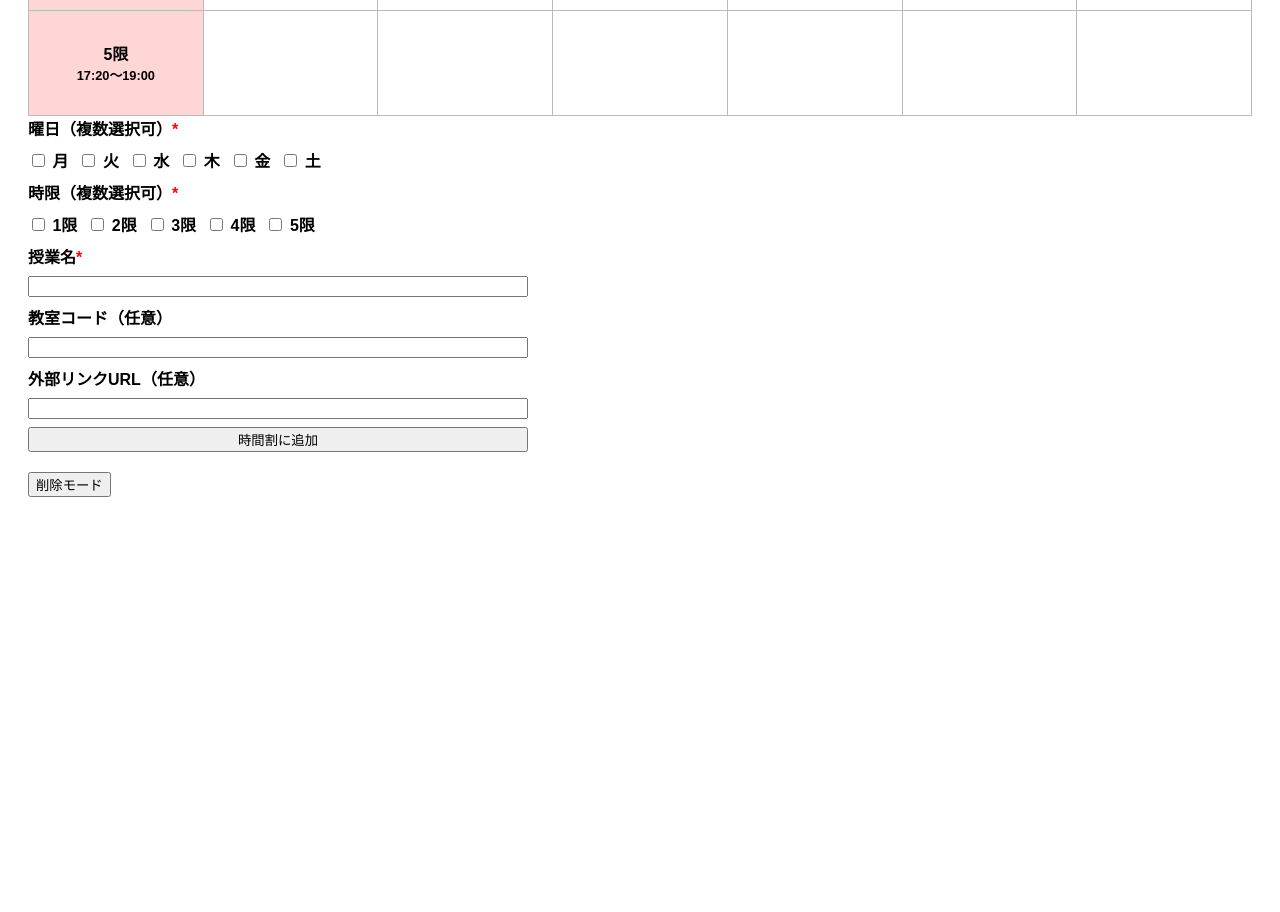
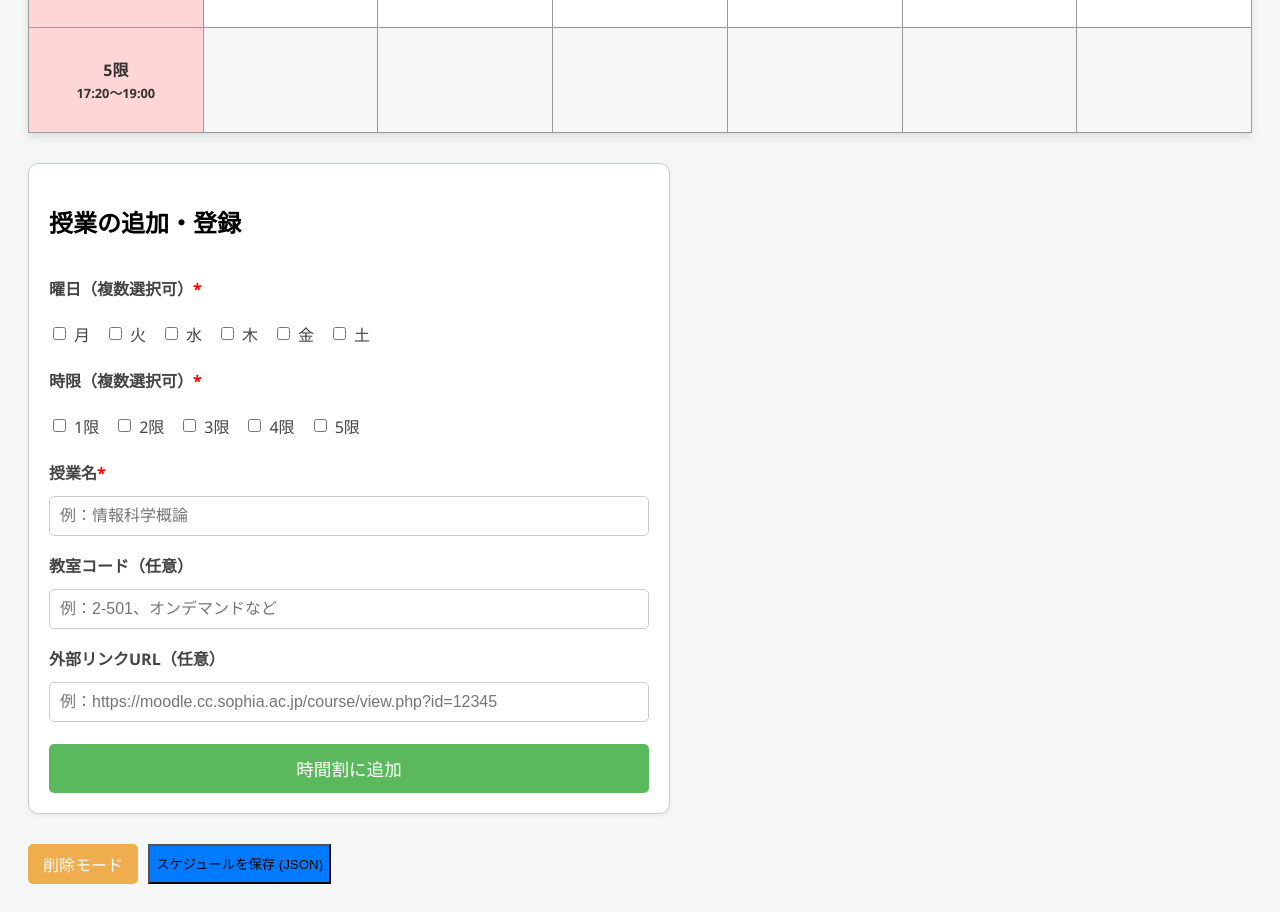
Before and after one commit to germanium324/Jikannwari, a plain HTML site: page index.html in a window 1280 px wide. Shown: the part 596-1508 px from the top of the page. Before the commit the page ends 1121 px from the top, so only its background shows below. Drawn offline with Linux system fonts and the light colour scheme.

Commit message:
Update index.html

```diff
--- a/index.html
+++ b/index.html
@@ -6,34 +6,56 @@
     <title>時間割</title>
     <style>
         body {
-      font-family: sans-serif;
+            font-family: 'Segoe UI', Tahoma, Geneva, Verdana, sans-serif;
             padding: 20px;
+            background-color: #f4f7f6;
         }
 
+        h1 {
+            color: #333;
+            border-bottom: 2px solid #ffd6d6;
+            padding-bottom: 5px;
+        }
+
+        /* --- 時間割テーブルのスタイル --- */
         table {
             border-collapse: collapse;
             width: 100%;
             table-layout: fixed;
             margin-top: 20px;
+            box-shadow: 0 4px 8px rgba(0, 0, 0, 0.1);
+            background-color: #ffffff;
         }
 
         th,
         td {
-      border: 1px solid #bbbbbb;
+            border: 1px solid #999999;
+            /* 線の色を濃く */
             text-align: center;
             padding: 0;
         }
 
         th {
             background-color: #ffd6d6;
+            font-weight: bold;
+            color: #333;
+            padding: 5px 0;
         }
 
         td {
             height: 100px;
             vertical-align: top;
             padding: 2px;
+            background-color: #ffffff;
+            /* 授業がないセルのデフォルト背景 */
         }
 
+        /* ゼブラストライプ (縞模様) */
+        #timetable tr:nth-child(even) td {
+            background-color: #f7f7f7;
+        }
+
+        /* --- 授業セル (a.subject) のスタイル --- */
         a.subject {
             display: flex;
             flex-direction: column;
@@ -42,48 +64,145 @@
             height: 100%;
             text-decoration: none;
             background-color: #add8e6;
-      border-radius: 5px;
+            border-radius: 8px;
+            /* 角を丸く */
             box-sizing: border-box;
             color: inherit;
             overflow: hidden;
+            box-shadow: 2px 2px 4px rgba(0, 0, 0, 0.1);
+            /* 影を追加 */
+            transition: background-color 0.3s, transform 0.1s;
+            /* アニメーション */
         }
 
         .subject-name {
             text-align: center;
-      font-size: 0.9em;
+            font-size: 1.0em;
+            /* 少し大きく */
+            font-weight: bold;
+            /* 太字に */
             word-wrap: break-word;
         }
 
         .subject:hover {
-      background-color: #d173b9;
+            background-color: #79c5e3;
+            /* ホバー時の色 */
+            transform: translateY(-2px);
+            /* 少し浮き上がるアニメーション */
         }
 
         .room {
             text-align: right;
-      font-size: 0.8em;
-      color: #333;
+            font-size: 0.9em;
+            /* 少し大きく */
+            color: #555;
             word-wrap: break-word;
         }
 
+        /* --- フォームのスタイル --- */
         form {
             display: flex;
             flex-direction: column;
-      gap: 8px;
-      max-width: 500px;
+            gap: 12px;
+            max-width: 600px;
+            margin: 30px 0;
+            border: 1px solid #ccc;
+            padding: 20px;
+            border-radius: 10px;
+            background-color: #ffffff;
+            box-shadow: 0 2px 4px rgba(0, 0, 0, 0.05);
         }
 
         label {
             font-weight: bold;
+            color: #444;
+            margin-top: 5px;
+        }
+
+        input[type="text"],
+        input[type="url"] {
+            padding: 10px;
+            border: 1px solid #ccc;
+            border-radius: 5px;
+            font-size: 1.0em;
+            box-sizing: border-box;
+            width: 100%;
         }
 
         .checkbox-group {
             display: flex;
-      gap: 10px;
+            gap: 15px;
             flex-wrap: wrap;
+            padding: 5px 0;
         }
 
+        .checkbox-group label {
+            display: flex;
+            align-items: center;
+            gap: 5px;
+            font-weight: normal;
+            cursor: pointer;
+        }
+
+        button[type="submit"] {
+            padding: 12px 20px;
+            background-color: #5cb85c;
+            color: white;
+            border: none;
+            border-radius: 5px;
+            font-size: 1.1em;
+            cursor: pointer;
+            transition: background-color 0.2s;
+            margin-top: 10px;
+        }
+
+        button[type="submit"]:hover {
+            background-color: #4cae4c;
+        }
+
+        /* --- 削除モードボタンのスタイル --- */
+        #button-group {
+            display: flex;
+            gap: 10px;
+            margin-top: 20px;
+        }
+
+        #editToggleBtn {
+            padding: 8px 15px;
+            background-color: #f0ad4e;
+            color: white;
+            border: none;
+            border-radius: 5px;
+            font-size: 1.0em;
+            cursor: pointer;
+            transition: background-color 0.2s;
+        }
+
+        #editToggleBtn:hover {
+            background-color: #ec971f;
+        }
+
+        #button-group button:last-child {
+            background-color: #007bff;
+            /* JSON保存ボタンの色 */
+        }
+
+        #button-group button:last-child:hover {
+            background-color: #0056b3;
+        }
+
+        /* --- 編集モードの視覚的強調 --- */
         .edit-mode {
-      outline: 2px dashed red;
+            outline: 3px dashed red;
+            /* 破線を太く */
+            background-color: #ff9999 !important;
+            /* 背景を赤系にして危険度を強調 */
+            cursor: pointer;
+        }
+
+        .edit-mode:hover {
+            background-color: #ff5555 !important;
+            transform: scale(1.02);
         }
     </style>
 </head>
@@ -106,6 +225,7 @@
     </table>
 
     <form id="form">
+        <h2>授業の追加・登録</h2>
         <label>曜日（複数選択可）<span style="color:red;">*</span></label>
         <div class="checkbox-group" id="days">
             <label><input type="checkbox" value="mon"> 月</label>
@@ -126,19 +246,20 @@
         </div>
 
         <label>授業名<span style="color:red;">*</span></label>
-    <input type="text" id="subject" required>
+        <input type="text" id="subject" required placeholder="例：情報科学概論">
 
         <label>教室コード（任意）</label>
-    <input type="text" id="room">
+        <input type="text" id="room" placeholder="例：2-501、オンデマンドなど">
 
         <label>外部リンクURL（任意）</label>
-    <input type="url" id="url">
+        <input type="url" id="url" placeholder="例：https://moodle.cc.sophia.ac.jp/course/view.php?id=12345">
 
         <button type="submit">時間割に追加</button>
     </form>
 
-  <div style="margin-top: 20px;">
+    <div id="button-group">
         <button id="editToggleBtn" onclick="toggleEditMode()">削除モード</button>
+        <button onclick="downloadSchedule()">スケジュールを保存 (JSON)</button>
     </div>
 
     <script>
@@ -154,6 +275,8 @@
         let editMode = false;
 
         const table = document.getElementById("timetable");
+
+        // 時間割の行とセルを生成
         periods.forEach(({ number, time }) => {
             const row = document.createElement("tr");
             const th = document.createElement("th");
@@ -167,6 +290,7 @@
             table.appendChild(row);
         });
 
+        // 授業追加フォームの処理
         document.getElementById("form").addEventListener("submit", function (e) {
             e.preventDefault();
             const selectedDays = [...document.querySelectorAll("#days input:checked")].map(i => i.value);
@@ -184,21 +308,29 @@
                 selectedPeriods.forEach(period => {
                     const cellId = `${day}-${period}`;
                     const cell = document.getElementById(cellId);
-          const html = `
-          <a class="subject" href="${url || '#'}" ${url ? 'target="_blank"' : ''}
+                    // HTML要素を生成する関数
+                    const subjectHTML = createSubjectHTML(cellId, subject, room, url);
+                    cell.innerHTML = subjectHTML;
+                    scheduleData[cellId] = { subject, room, url };
+                });
+            });
+
+            // データの保存とフォームのリセット
+            localStorage.setItem("scheduleData", JSON.stringify(scheduleData));
+            this.reset();
+        });
+
+        // 授業セルのHTMLを生成するヘルパー関数
+        function createSubjectHTML(cellId, subject, room, url) {
+            return `
+        <a class="subject ${editMode ? 'edit-mode' : ''}" href="${url || '#'}" ${url ? 'target="_blank"' : ''}
           onclick="return handleClick('${cellId}', event)">
           <div class="subject-name">${subject}</div>
           <div class="room">${room}</div>
         </a>`;
-          cell.innerHTML = html;
-          scheduleData[cellId] = { subject, room, url };
-          localStorage.setItem("scheduleData", JSON.stringify(scheduleData));
-        });
-      });
+        }
 
-      this.reset();
-    });
-
+        // 授業セルクリック時の処理
         function handleClick(cellId, event) {
             if (editMode) {
                 if (confirm("この授業を削除しますか？")) {
@@ -208,15 +340,17 @@
                     if (cell) cell.innerHTML = "";
                 }
                 event.preventDefault();
-        return false;
+                return false; // リンク遷移をキャンセル
             }
-      return true;
+            return true; // 通常のリンク遷移を許可
         }
 
+        // 編集モードの切り替え
         function toggleEditMode() {
             editMode = !editMode;
             const btn = document.getElementById("editToggleBtn");
             btn.textContent = editMode ? "閲覧モード" : "削除モード";
+
             document.querySelectorAll("a.subject").forEach(a => {
                 if (editMode) {
                     a.classList.add("edit-mode");
@@ -227,6 +361,7 @@
             alert(editMode ? "削除モードになりました。授業をクリックすると削除できます。" : "閲覧モードに戻りました。通常のリンクに戻ります。");
         }
 
+        // スケジュールのダウンロード
         function downloadSchedule() {
             const data = JSON.stringify(scheduleData, null, 2);
             const blob = new Blob([data], { type: "application/json" });
@@ -238,10 +373,7 @@
             URL.revokeObjectURL(url);
         }
 
-    function dayLabel(dayCode) {
-      return { mon: "月", tue: "火", wed: "水", thu: "木", fri: "金", sut: "土" }[dayCode] || dayCode;
-    }
-
+        // ページロード時のデータ復元
         window.onload = function () {
             const saved = localStorage.getItem("scheduleData");
             if (saved) {
@@ -249,13 +381,7 @@
                 for (const [cellId, { subject, room, url }] of Object.entries(scheduleData)) {
                     const cell = document.getElementById(cellId);
                     if (cell) {
-            const html = `
-            <a class="subject" href="${url || '#'}" ${url ? 'target="_blank"' : ''}
-              onclick="return handleClick('${cellId}', event)">
-              <div class="subject-name">${subject}</div>
-              <div class="room">${room}</div>
-            </a>`;
-            cell.innerHTML = html;
+                        cell.innerHTML = createSubjectHTML(cellId, subject, room, url);
                     }
                 }
             }
```
Lines whose indentation alone changed are shown as unchanged.
